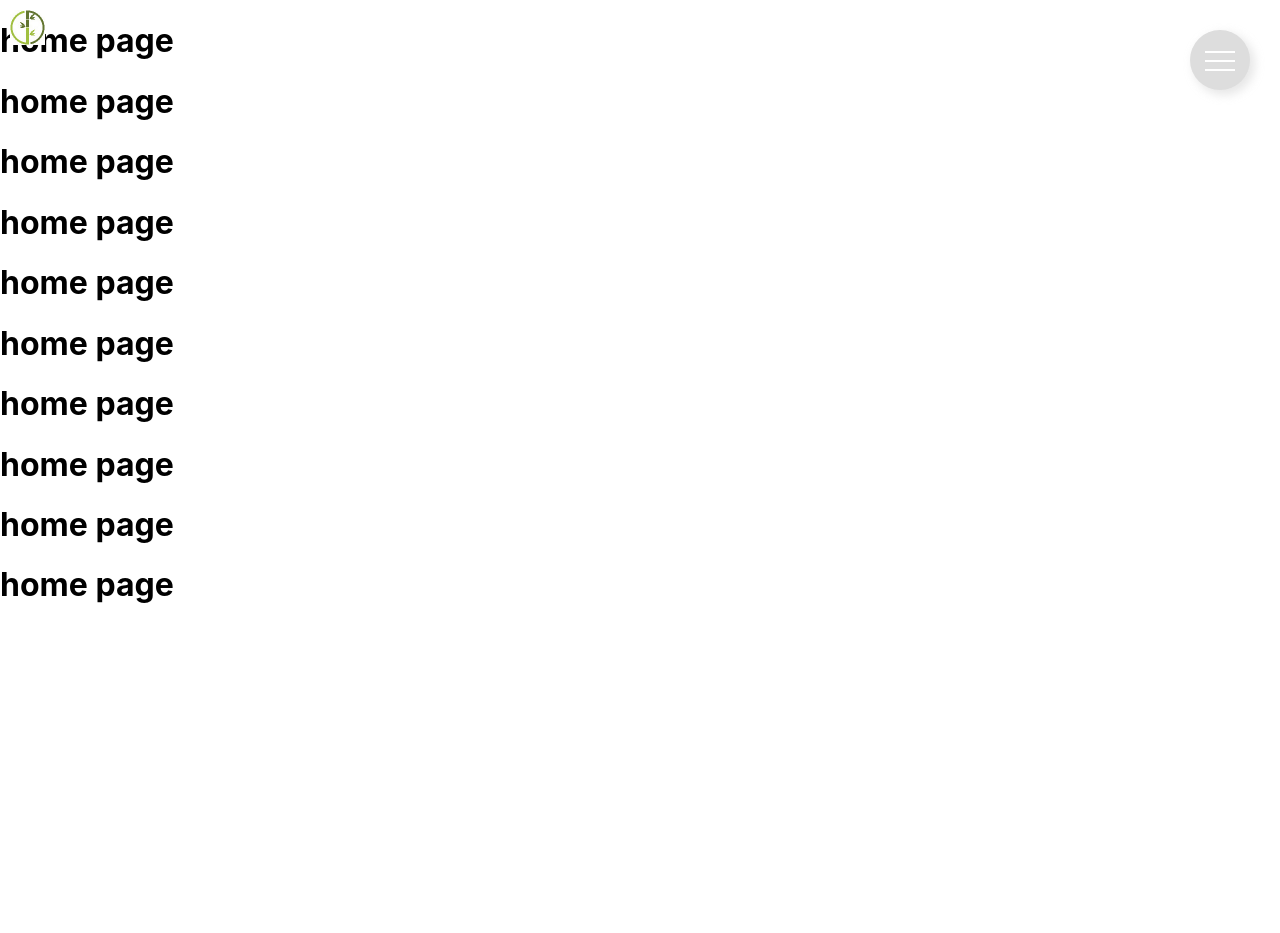
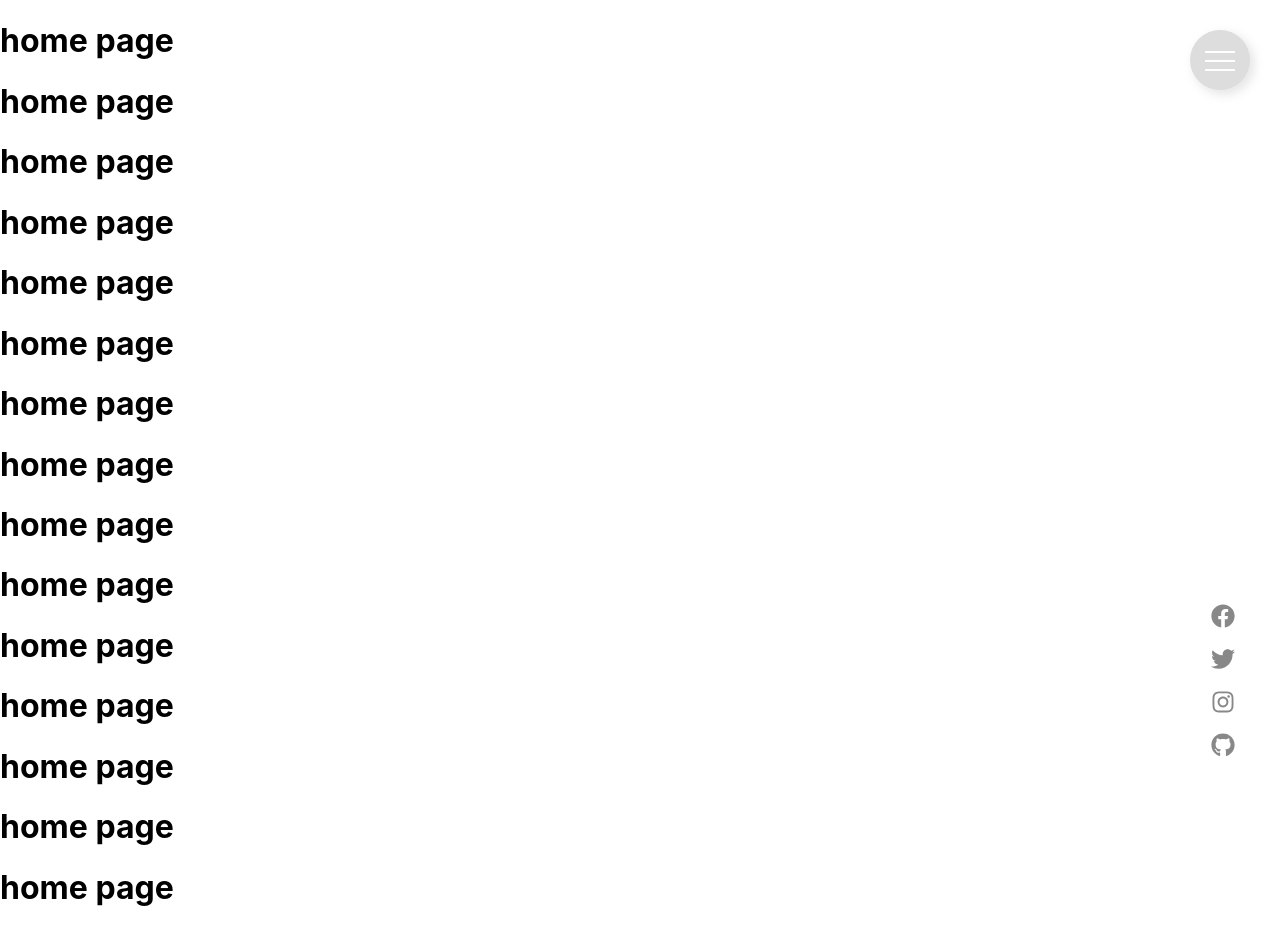
Before and after one commit to bambooss/pz-website, a Next.js app: page / in a window 1280 px wide. Shown: the top 933 px of the page. Before the commit the page ends 800 px from the top, so only its background shows below. Built offline with nearby package versions, Linux system fonts and the light colour scheme.

Commit message:
Finished social icons

```diff
--- a/components/navigation/FloatingHamburgerMenu.js
+++ b/components/navigation/FloatingHamburgerMenu.js
@@ -1,4 +1,4 @@
-import { Fragment, useState } from 'react';
+import { Fragment } from 'react';
 
 import classes from '../../styles/components/FloatingHamburgerMenu.module.scss';
 import MenuModal from '../modals/MenuModal';
--- /dev/null
+++ b/components/navigation/FloatingSocialMenu.js
@@ -0,0 +1,23 @@
+import classes from '../../styles/components/FloatingSocialMenu.module.scss';
+import { FaFacebook, FaTwitter, FaInstagram, FaGithub } from 'react-icons/fa';
+
+const FloatingSocialMenu = () => {
+  return (
+    <div className={classes.socialMenuWrapper}>
+      <a href={'https://facebook.com'} target="_blank">
+        <FaFacebook />
+      </a>
+      <a href={'https://twitter.com'} target="_blank">
+        <FaTwitter />
+      </a>
+      <a href={'https://instagram.com'} target="_blank">
+        <FaInstagram />
+      </a>
+      <a href={'https://github.com'} target="_blank">
+        <FaGithub />
+      </a>
+    </div>
+  );
+};
+
+export default FloatingSocialMenu;
--- a/components/navigation/MainHeader2.js
+++ b/components/navigation/MainHeader2.js
@@ -1,5 +1,6 @@
 import LogoIcon from './LogoIcon';
 import FloatingHamburgerMenu from './FloatingHamburgerMenu';
+import FloatingSocialMenu from './FloatingSocialMenu';
 import classes from '../../styles/components/MainHeader2.module.scss';
 import { useState } from 'react';
 
@@ -12,16 +13,17 @@ const MainHeader2 = () => {
 
   return (
     <header>
-      <div className={classes.logo}>
-        <LogoIcon
-          linkPath={'/'}
-          logoPath={'/bamboos-logo-cropped.jpeg'}
-          altText={'Bamboos logo'}
-          width={35}
-          height={35}
-        />
-      </div>
+      {/*<div className={classes.logo}>*/}
+      {/*  <LogoIcon*/}
+      {/*    linkPath={'/'}*/}
+      {/*    logoPath={'/bamboos-logo-cropped.jpeg'}*/}
+      {/*    altText={'Bamboos logo'}*/}
+      {/*    width={35}*/}
+      {/*    height={35}*/}
+      {/*  />*/}
+      {/*</div>*/}
       <FloatingHamburgerMenu toggleModal={toggleModal} isOpened={isOpened} />
+      <FloatingSocialMenu />
     </header>
   );
 };
--- a/pages/index.js
+++ b/pages/index.js
@@ -22,6 +22,16 @@ export default function Home() {
       <h1>home page</h1>
       <h1>home page</h1>
       <h1>home page</h1>
+      <h1>home page</h1>
+      <h1>home page</h1>
+      <h1>home page</h1>
+      <h1>home page</h1>
+      <h1>home page</h1>
+      <h1>home page</h1>
+      <h1>home page</h1>
+      <h1>home page</h1>
+      <h1>home page</h1>
+      <h1>home page</h1>
     </div>
   );
 }
--- a/styles/_variables.scss
+++ b/styles/_variables.scss
@@ -31,6 +31,9 @@ $color-text-navigation-title: $color-light-4;
 $color-text-navigation-link: $color-light-4;
 $color-text-navigation-link-hover: $color-red-1;
 $color-text-navigation-link-active: $color-red-1;
+
+$color-icon-navigation: $color-light-4;
+$color-icon-navigation-hover: $color-red-1;
 
 /*
   GRADIENTS
--- /dev/null
+++ b/styles/components/FloatingSocialMenu.module.scss
@@ -0,0 +1,24 @@
+.socialMenuWrapper {
+  position: fixed;
+  right: 45px;
+  bottom: 3vh;
+  display: flex;
+  flex-direction: column;
+  align-items: flex-end;
+
+  svg {
+    color: $color-icon-navigation;
+    margin-bottom: $margin-s;
+    width: 24px;
+    height: 24px;
+    cursor: pointer;
+    transition: all .2s;
+
+    &:hover {
+      color: $color-icon-navigation-hover;
+      margin-bottom: $margin-xs;
+      width: 29px;
+      height: 29px;
+    }
+  }
+}
```
